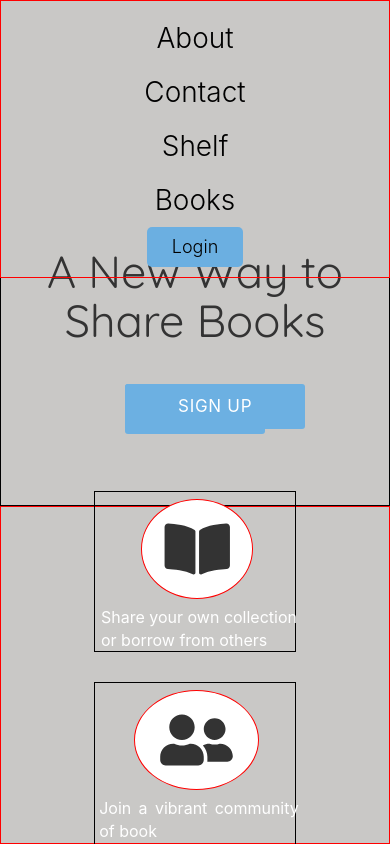
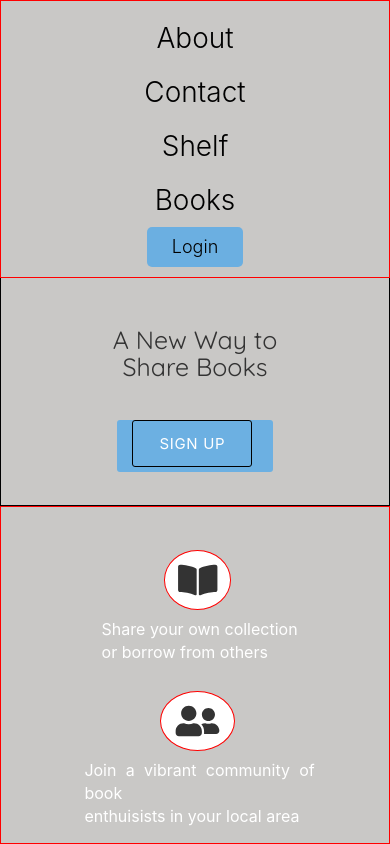
Before and after one commit to Neighborhood-Library/FrontEnd, a React (Create React App) app: page / in a window 390 px wide. Built offline with nearby package versions, Linux system fonts and the light colour scheme; no server answers; a web font is replaced by a local one.

Commit message:
added more breakpoints for mobile view

```diff
--- a/src/components/landingPage/landing.scss
+++ b/src/components/landingPage/landing.scss
@@ -1,5 +1,8 @@
 $phone: 500px;
 $small-phone: 360px;
+$small-iphone: 320px;
+$medium-iphone: 375px;
+$medium-phone: 411px;
 $tablet: 800px;
 
 
@@ -54,6 +57,16 @@ $tablet: 800px;
     padding: 10%;
   }
 
+  @media (max-width: $medium-phone) {
+    margin-top: 65%;
+    font-size: 2.5rem;
+  }
+
+  @media (max-width: $medium-iphone) {
+    margin-top: 75%;
+    padding: 1rem;
+  }
+
   @media (max-width: $small-phone) {
     font-size: 3rem;
     margin-top: 55%;
@@ -69,8 +82,37 @@ $tablet: 800px;
     text-align: center;
     margin-left: 0;
   }
+
+  @media (max-width: $medium-phone) {
+    width: 40%;
+  }
+
   @media (max-width: $small-phone) {
     width: 50%;
+  }
+}
+
+.sign-up {
+  &.custom-button {
+    @media (max-width: $medium-phone) {
+      min-width: 12rem;
+      padding: 0 2rem;
+      margin-left: 2rem;
+      font-size: 1.5rem;
+      border: 1px solid black;
+    }
+
+    @media (max-width: $medium-phone) {
+      margin-left: 1.5rem;
+    }
+
+    @media (max-width: $small-phone) {
+      margin-left: 2.8rem;
+    }
+
+    @media (max-width: $small-iphone) {
+      margin-left: 1.9rem;
+    }
   }
 }
 
@@ -116,6 +158,11 @@ $tablet: 800px;
     font-size: 10rem;
   }
 
+  @media (max-width: $medium-phone) {
+    font-size: 6rem;
+    padding: 5%;
+  }
+
   @media (max-width: $small-phone) {
     font-size: 5rem;
     padding: 7%;
@@ -137,6 +184,18 @@ $tablet: 800px;
     border: 1px solid black;
     margin-top: 3rem;
     align-items: center;
+  }
+
+  @media (max-width: $medium-phone) {
+    width: 80%;
+    margin-top: 2rem;
+    border: none;
+  }
+
+  @media (max-width: $medium-iphone) {
+    width: 90%;
+    border: 1px solid black;
+    margin-top: 0;
   }
 
   @media (max-width: $small-phone) {
```
